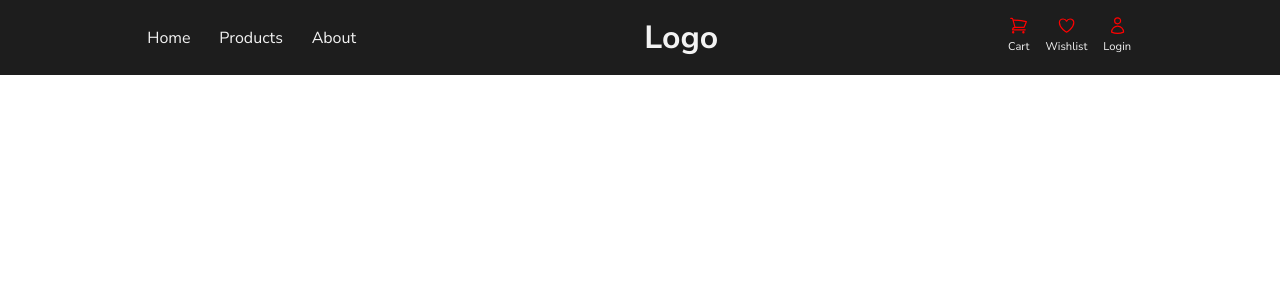
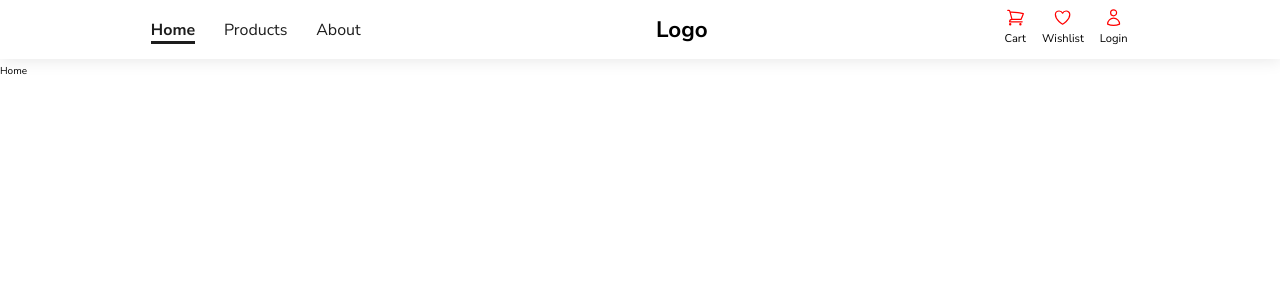
Before and after one commit to Himanshu-bishtt/zevon-ecom, a React (Vite) app: page / in a window 1280 px wide. Shown: the top 300 px of the page. Built offline with nearby package versions, Linux system fonts and the light colour scheme.

Commit message:
basic routing added

```diff
--- a/package.json
+++ b/package.json
@@ -11,6 +11,7 @@
   "dependencies": {
     "react": "^18.2.0",
     "react-dom": "^18.2.0",
+    "react-router-dom": "^6.4.3",
     "sass": "^1.56.0"
   },
   "devDependencies": {
--- a/src/App.jsx
+++ b/src/App.jsx
@@ -1,12 +1,31 @@
 import React from 'react';
-import MainNavigation from './components/MainNavigation/MainNavigation';
+import { RouterProvider, createBrowserRouter } from 'react-router-dom';
+
+import RootLayout from './pages/RootLayout';
+import Home from './pages/Home/Home';
+import Products from './pages/Products/Products';
+import About from './pages/About/About';
+
+const router = createBrowserRouter([
+  {
+    path: '/',
+    element: <RootLayout />,
+    children: [
+      { index: true, element: <Home /> },
+      {
+        path: '/products',
+        element: <Products />,
+      },
+      {
+        path: '/about',
+        element: <About />,
+      },
+    ],
+  },
+]);
 
 const App = () => {
-  return (
-    <>
-      <MainNavigation />
-    </>
-  );
+  return <RouterProvider router={router} />;
 };
 
 export default App;
--- a/src/components/MainNavigation/MainNavigation.jsx
+++ b/src/components/MainNavigation/MainNavigation.jsx
@@ -1,4 +1,5 @@
 import React from 'react';
+import { NavLink } from 'react-router-dom';
 
 import { CartIcon, WishlistIcon, UserIcon } from '../../icons';
 import classes from './MainNavigation.module.scss';
@@ -7,9 +8,30 @@ const MainNavigation = () => {
   return (
     <header className={classes.header}>
       <ul className={classes.menu}>
-        <li>Home</li>
-        <li>Products</li>
-        <li>About</li>
+        <li>
+          <NavLink
+            to={'/'}
+            className={navData => (navData.isActive ? classes.active : '')}
+          >
+            Home
+          </NavLink>
+        </li>
+        <li>
+          <NavLink
+            to={'products'}
+            className={navData => (navData.isActive ? classes.active : '')}
+          >
+            Products
+          </NavLink>
+        </li>
+        <li>
+          <NavLink
+            to={'about'}
+            className={navData => (navData.isActive ? classes.active : '')}
+          >
+            About
+          </NavLink>
+        </li>
       </ul>
       <h2 className={classes.logo}>Logo</h2>
       <div className={classes.actions}>
--- a/src/components/MainNavigation/MainNavigation.module.scss
+++ b/src/components/MainNavigation/MainNavigation.module.scss
@@ -2,9 +2,7 @@
   display: flex;
   align-items: center;
   justify-content: space-around;
-  background: #1d1d1d;
-  color: #f3f3f3;
-  padding: 0.5rem 0;
+  box-shadow: 0rem 1px 1rem rgba(0, 0, 0, 0.1);
 }
 
 .menu {
@@ -15,10 +13,19 @@
     margin: 0.4rem;
     font-size: 1rem;
   }
+
+  a {
+    color: #1d1d1d;
+  }
+
+  a.active {
+    font-weight: bold;
+    border-bottom: 3px solid #1d1d1d;
+  }
 }
 
 .logo {
-  font-size: 2rem;
+  font-size: 1.4rem;
 }
 
 .actions {
@@ -35,9 +42,10 @@
     justify-content: center;
     align-items: center;
     border-radius: 5px;
+    cursor: pointer;
 
     &:hover {
-      background-color: #000;
+      background-color: #f3f3f3;
     }
   }
 
--- /dev/null
+++ b/src/pages/About/About.jsx
@@ -0,0 +1,7 @@
+import React from 'react';
+
+const About = () => {
+  return <div>About</div>;
+};
+
+export default About;
--- a/src/pages/Home/Home.jsx
+++ b/src/pages/Home/Home.jsx
@@ -0,0 +1,7 @@
+import React from 'react';
+
+const Home = () => {
+  return <div>Home</div>;
+};
+
+export default Home;
--- a/src/pages/Products/Products.jsx
+++ b/src/pages/Products/Products.jsx
@@ -0,0 +1,7 @@
+import React from 'react';
+
+const Products = () => {
+  return <div>Products</div>;
+};
+
+export default Products;
--- /dev/null
+++ b/src/pages/RootLayout.jsx
@@ -0,0 +1,14 @@
+import React from 'react';
+import { Outlet } from 'react-router-dom';
+import MainNavigation from '../components/MainNavigation/MainNavigation';
+
+const RootLayout = () => {
+  return (
+    <>
+      <MainNavigation />
+      <Outlet />
+    </>
+  );
+};
+
+export default RootLayout;
```
Also changed, not shown: 1 other file (tests, documents, lock files or other folders).
